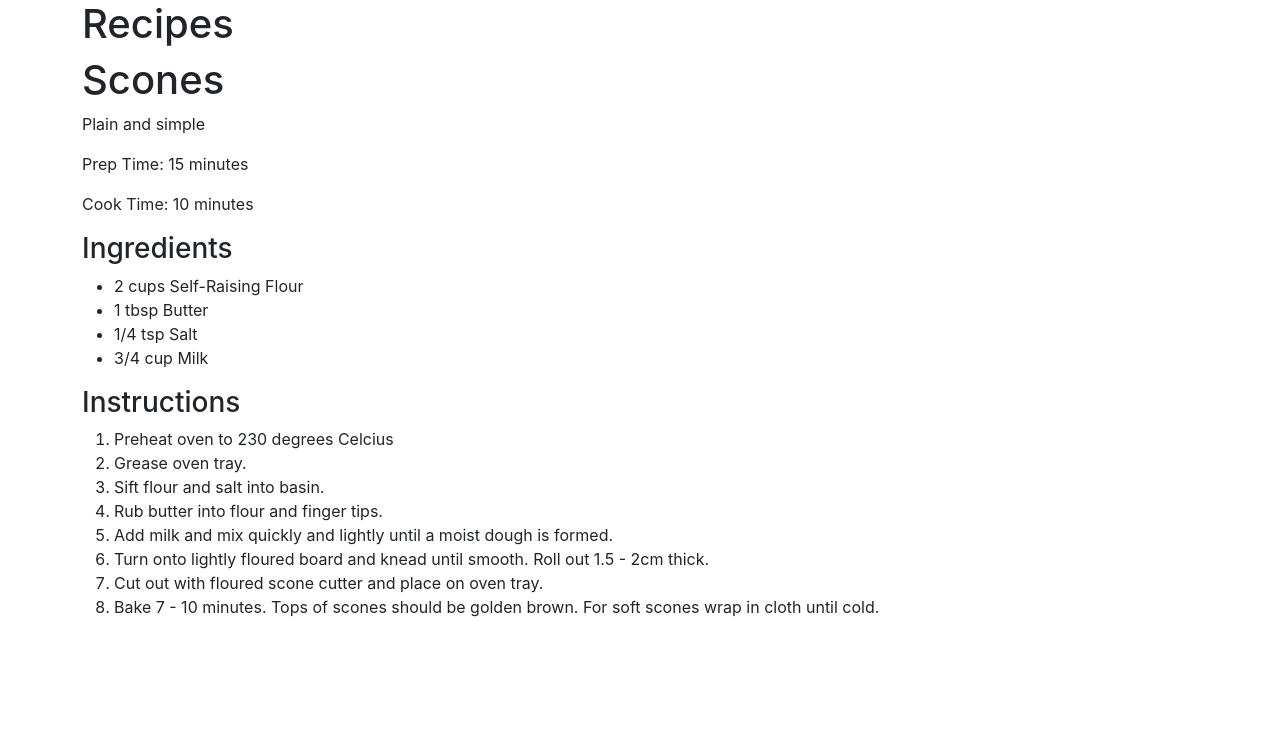
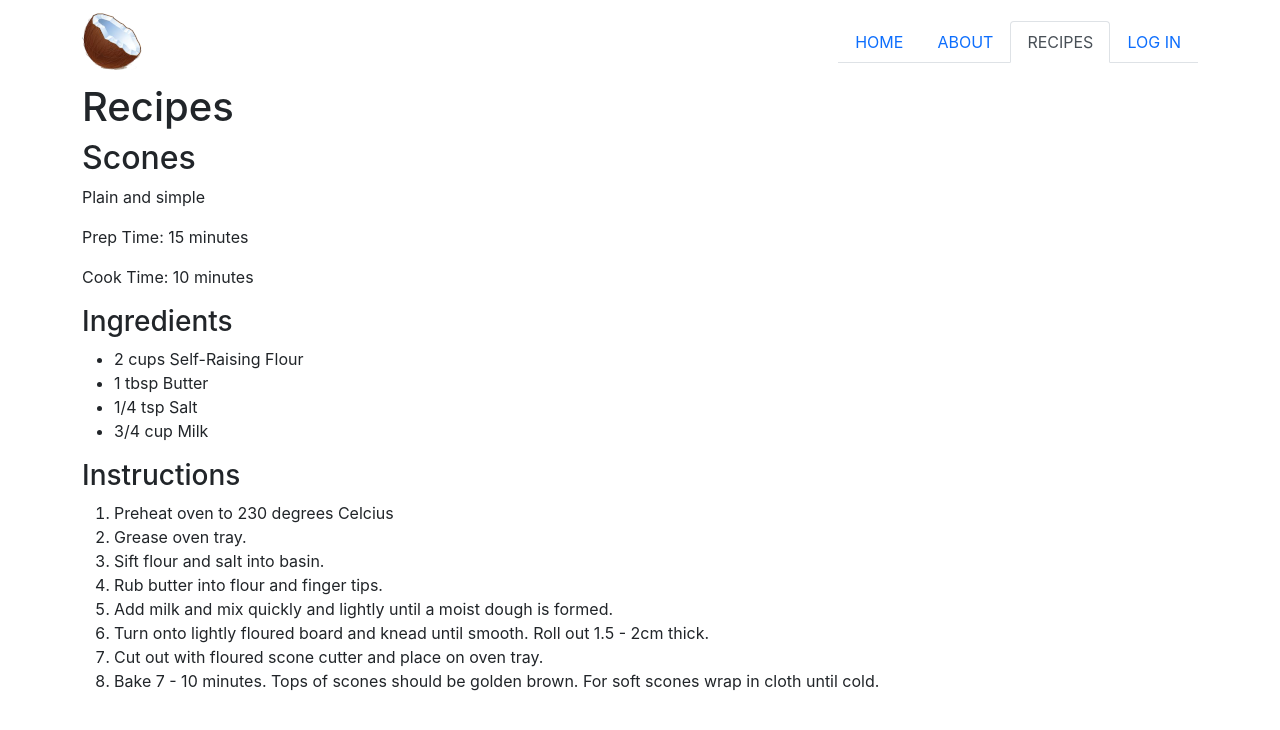
Before and after one commit to Backwards-Clock/predictive-hire-challenge, a React (Create React App) app: page /recipes in a window 1280 px wide. Shown: the top 730 px of the page. Built offline with nearby package versions, Linux system fonts and the light colour scheme.

Commit message:
Move all pages to PublicRoute to include header and menu

```diff
--- a/src/components/AppRouter.tsx
+++ b/src/components/AppRouter.tsx
@@ -10,9 +10,9 @@ const AppRouter = () => {
     <Router>
       <Switch>
         <PublicRoute header={{ title: "Home" }} component={Home} exact path="/" />
-        <Route component={Login} exact path="/login" />
-        <Route component={About} exact path="/about" />
-        <Route component={Recipes} exact path="/recipes" />
+        <PublicRoute header={{ title: "Login" }} component={Login} exact path="/login" />
+        <PublicRoute header={{ title: "About" }} component={About} exact path="/about" />
+        <PublicRoute header={{ title: "Recipes" }} component={Recipes} exact path="/recipes" />
       </Switch>
     </Router>
   );
--- a/src/pages/About.tsx
+++ b/src/pages/About.tsx
@@ -1,12 +1,8 @@
 import React from "react";
 import { Container } from "reactstrap";
-import Menu from "../components/Menu";
-import PageHeader from "../components/PageHeader";
 
-const About = ({ path }: { path: string | string[] | undefined }) => (
+const About = () => (
   <Container>
-    <Menu path={path} />
-    <PageHeader title={"About"} />
     <p>
       An app for PredictiveHire coding challenge
     </p>
--- a/src/pages/Login.tsx
+++ b/src/pages/Login.tsx
@@ -4,7 +4,6 @@ import { Container } from "reactstrap";
 const Login = () => {
   return (
     <Container>
-      <h1>Login</h1>
     </Container>
   );
 };
--- a/src/pages/Recipes.tsx
+++ b/src/pages/Recipes.tsx
@@ -3,9 +3,8 @@ import { Container } from "reactstrap";
 
 const Recipes = () => (
   <Container>
-    <h1>Recipes</h1>
     <div>
-      <h1>Scones</h1>
+      <h2>Scones</h2>
       <p>Plain and simple</p>
       <p>Prep Time: 15 minutes</p>
       <p>Cook Time: 10 minutes</p>
```
